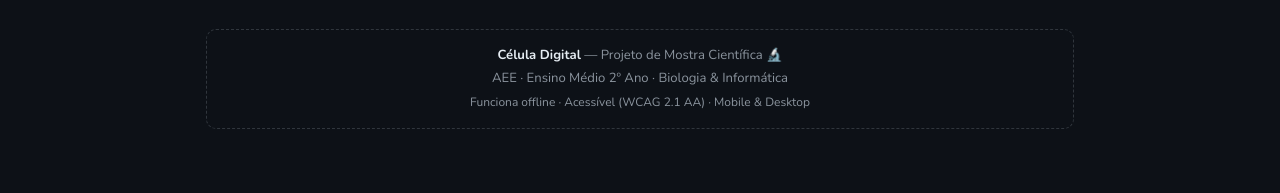
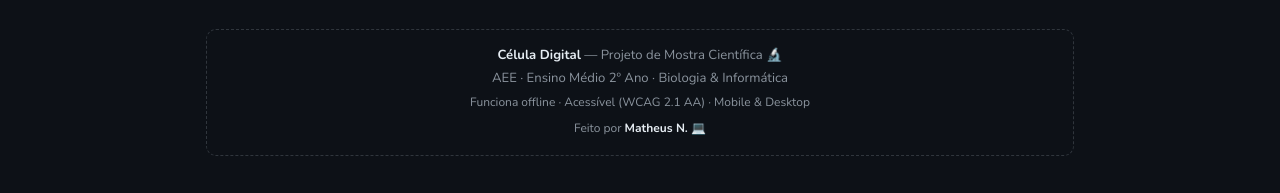
Before and after one commit to mattzaod4rk/celula-digital, a plain HTML site: page index.html in a window 1280 px wide. Shown: the part 833-1026 px from the top of the page. Before the commit the page ends 1002 px from the top, so only its background shows below. Drawn offline with nearby package versions, Linux system fonts and the light colour scheme.

Commit message:
feat: adicionar crédito 'Feito por Matheus N.' no rodapé

```diff
--- a/index.html
+++ b/index.html
@@ -521,7 +521,8 @@
   <footer class="ribbon" role="contentinfo">
     <strong>Célula Digital</strong> — Projeto de Mostra Científica 🔬<br>
     AEE · Ensino Médio 2º Ano · Biologia &amp; Informática<br>
-    <small style="font-size:.75rem">Funciona offline · Acessível (WCAG 2.1 AA) · Mobile &amp; Desktop</small>
+    <small style="font-size:.75rem">Funciona offline · Acessível (WCAG 2.1 AA) · Mobile &amp; Desktop</small><br>
+    <small style="font-size:.75rem;margin-top:4px;display:inline-block;">Feito por <strong>Matheus N.</strong> 💻</small>
   </footer>
 </div>
 
```
